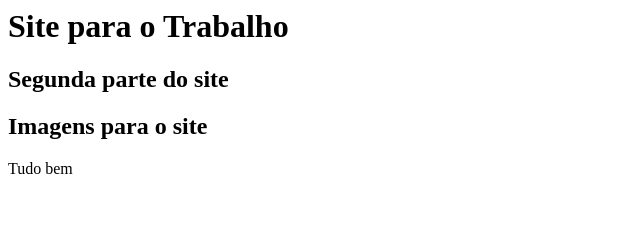
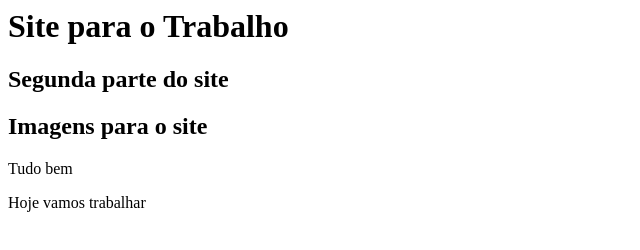
Before and after one commit to Dalzoto/Trabalho, a plain HTML site: page index.html in a window 1280 px wide. Shown: the whole page, without its empty margins (0-640 px from the left). Drawn offline with Linux system fonts and the light colour scheme.

Commit message:
Versão 3 - Página web

```diff
--- a/index.html
+++ b/index.html
@@ -9,5 +9,7 @@
          <h2>Segunda parte do site</h2>
          <h2>Imagens para o site</h2>
 <p>Tudo bem</p>
+<p>Hoje vamos trabalhar</p>
+
 </body>
 </html>
```
